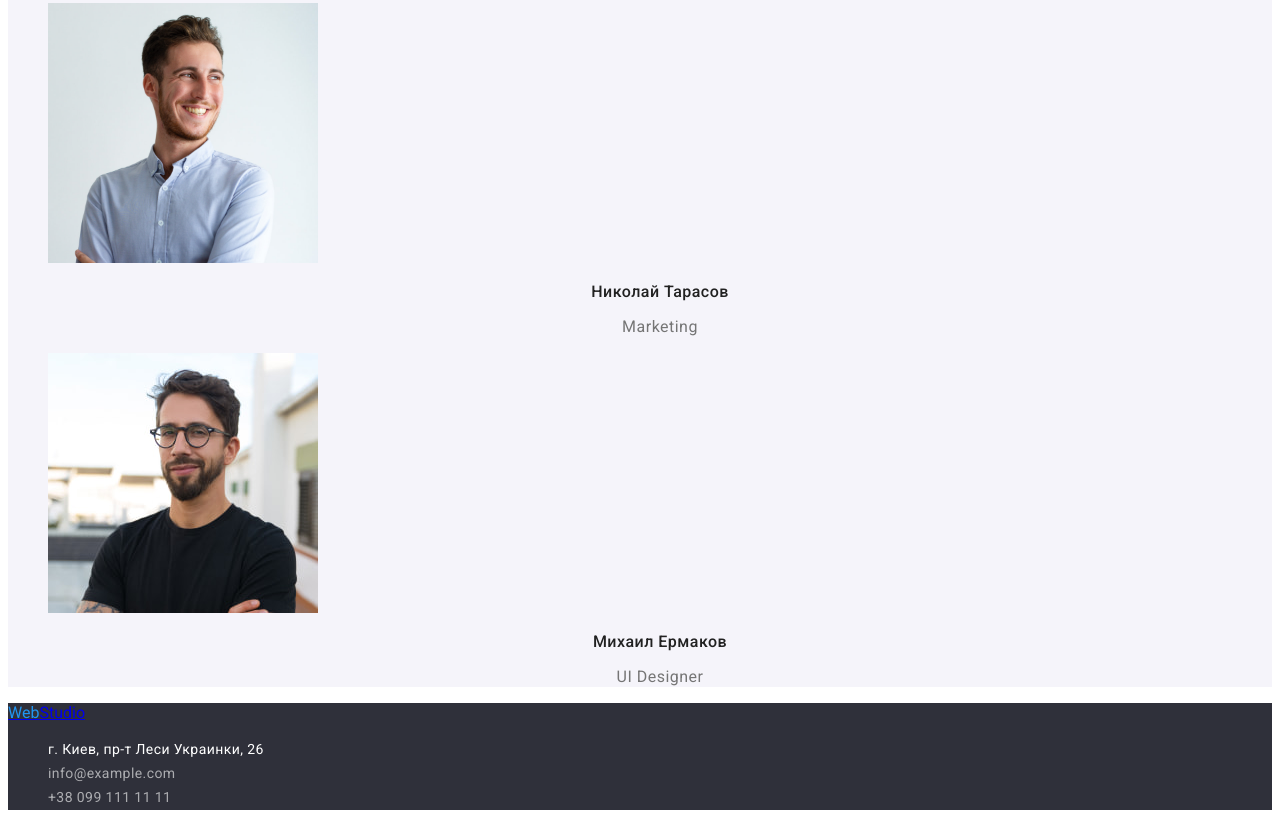
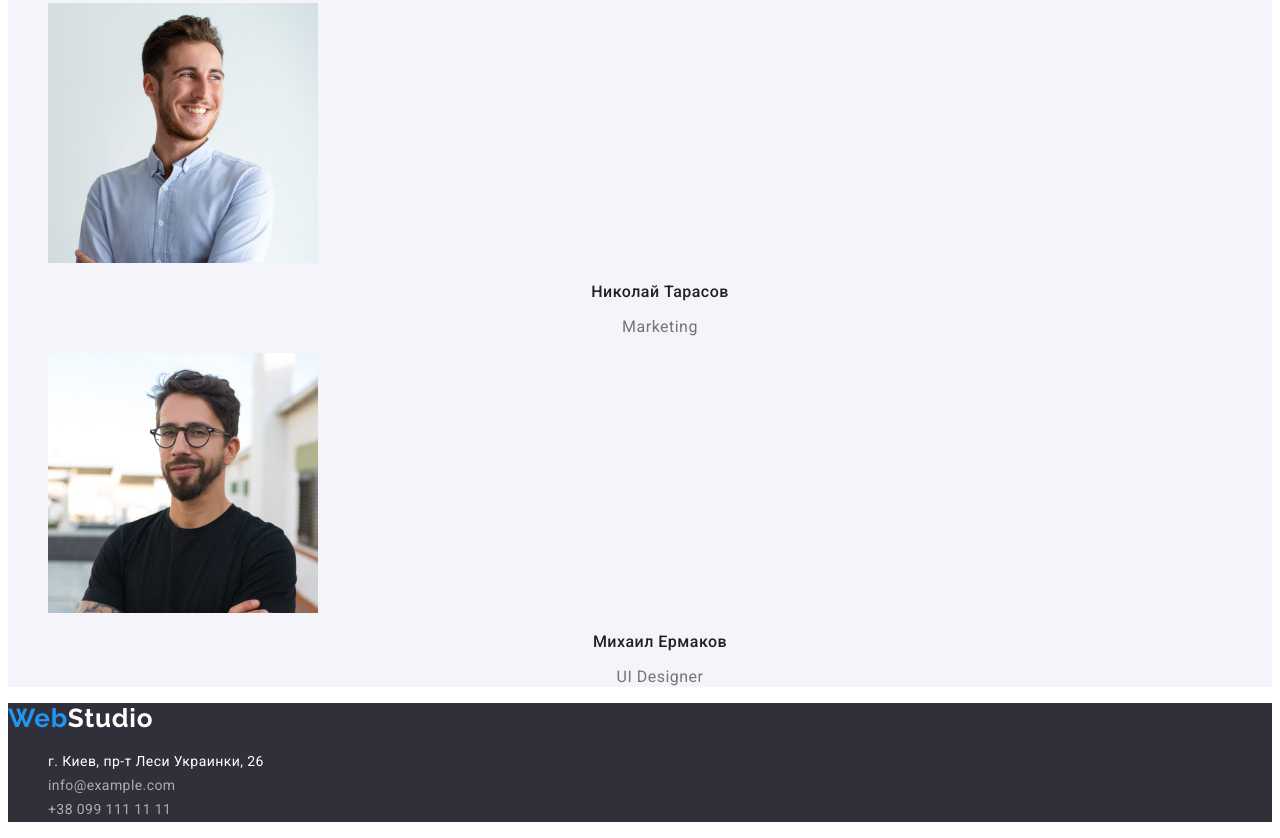
Before and after one commit to mmrbl/goit-markup-hw-02, a plain HTML site: page index.html in a window 1280 px wide. Shown: the part 2513-3351 px from the top of the page. Drawn offline with Linux system fonts and the light colour scheme.

Commit message:
Update index.html
Переименовывает класс для лого в футере

```diff
--- a/index.html
+++ b/index.html
@@ -115,7 +115,7 @@
 
     <!-- Подвал -->
     <footer>
-        <a class="logo-footer hover-color" href="./index.html"><span class="blue-text">Web</span>Studio</a>
+        <a class="footer-logo hover-color" href="./index.html"><span class="blue-text">Web</span>Studio</a>
         <address>
             <ul class="list">
                 <li><a class="footer-address hover-color" href="https://goo.gl/maps/xgKNqcMdcs3EZ4Po8" target="_blank"
```
